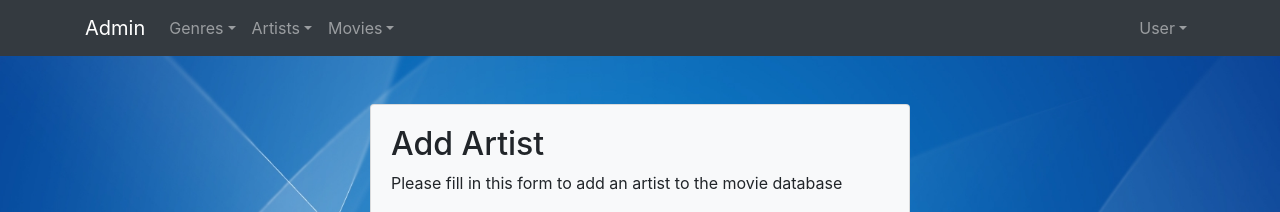
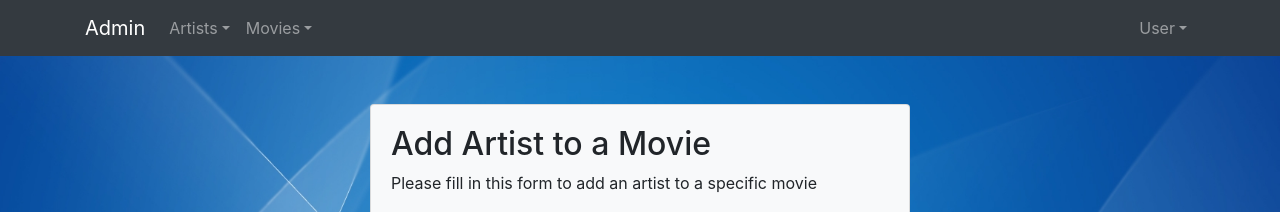
Before and after one commit to neboysam/movieDatabase, a PHP site: the page made by Views/Artists/showArtistsAndMovies.html.twig in a window 1280 px wide. Shown: the top 212 px of the page. Run offline with PHP 8.4, Linux system fonts and the light colour scheme; the template is opened without the code that fills it, so the values that code supplies are empty; some libraries are stand-ins or nearby versions.

Commit message:
added add artist to movie functionality

```diff
--- a/Views/Admin/partials/base.admin.html.twig
+++ b/Views/Admin/partials/base.admin.html.twig
@@ -23,14 +23,14 @@
         </button>
         <div class="collapse navbar-collapse" id="navbarMenuHide">
             <ul class="navbar-nav nav-pills mr-auto">
-                <li class="nav-item dropdown">
+                {# <li class="nav-item dropdown">
                     <a href="#" class="nav-link dropdown-toggle" id="navbarDropdown" role="button"
                        data-toggle="dropdown" aria-haspopup="true" aria-expanded="false">Genres</a>
                     <div class="dropdown-menu" aria-labelledby="navbarDropdown">
                         <a href="{{ baseUrl }}/genre/add" class="dropdown-item">Add genre</a>
                         <a href="{{ baseUrl }}/genre/edit" class="dropdown-item">Edit genre</a>
                         <a href="{{ baseUrl }}/genre/delete" class="dropdown-item">Delete genre</a></div>
-                </li>
+                </li> #}
                 <li class="nav-item dropdown">
                     <a href="#" class="nav-link dropdown-toggle" id="navbarDropdown" role="button"
                        data-toggle="dropdown" aria-haspopup="true" aria-expanded="false">Artists</a>
--- a/Views/Artists/showArtistsAndMovies.html.twig
+++ b/Views/Artists/showArtistsAndMovies.html.twig
@@ -10,8 +10,8 @@
   <div class="row my-5">
     <div class="col-md-6 mx-auto">
       <div class="card card-body bg-light">
-      <h2>Add Artist</h2>
-      <p>Please fill in this form to add an artist to the movie database</p>
+      <h2>Add Artist to a Movie</h2>
+      <p>Please fill in this form to add an artist to a specific movie</p>
     <form action="{{baseUrl}}/admin/artists/addtomovies" method="POST">
       <div class="form-group">
         <label for="id_artist">Artist</label>
```
Also changed, not shown: Controllers/ArtistsController.php (+3 -8 lines).
